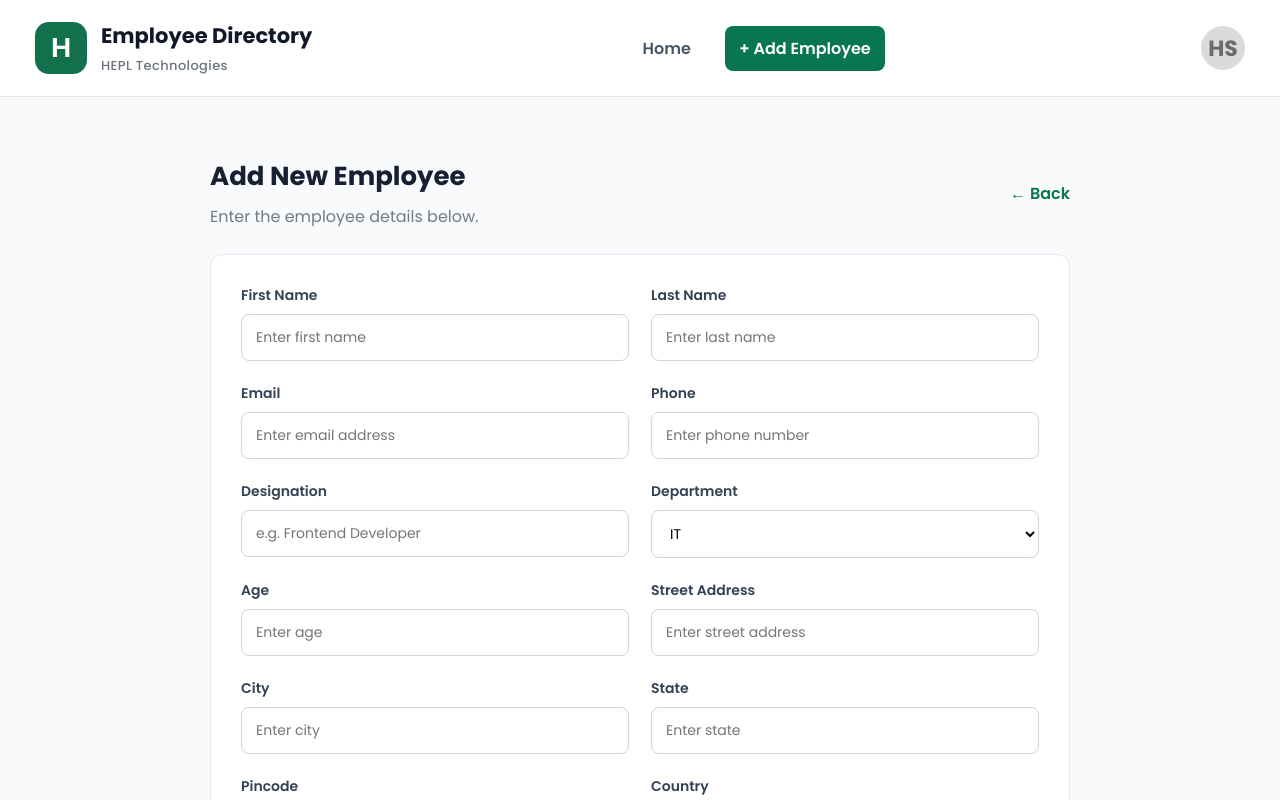
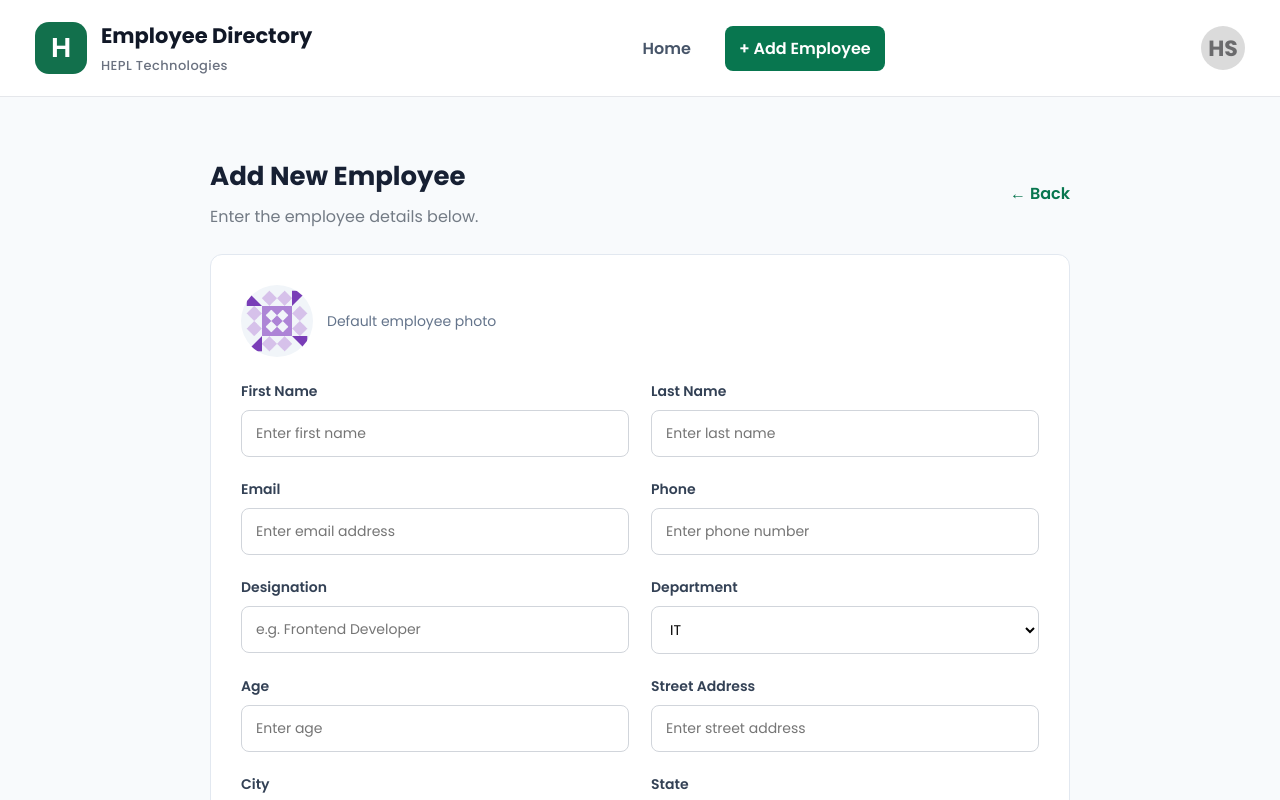
Before and after one commit to hariharan-hsl/employees-directory, a React (Vite) app in the folder Employees-Directory/: page /add in a window 1280 px wide. Shown: the top 800 px of the page. Built offline with nearby package versions, Linux system fonts and the light colour scheme; no server answers.

Commit message:
new employee image added

```diff
--- a/Employees-Directory/src/Pages/AddEmployee.css
+++ b/Employees-Directory/src/Pages/AddEmployee.css
@@ -33,6 +33,23 @@
   border: 1px solid #e2e8f0;
   border-radius: 12px;
   padding: 30px;
+}
+
+.employee-photo-preview {
+  display: flex;
+  align-items: center;
+  gap: 14px;
+  margin-bottom: 24px;
+  color: #64748b;
+  font-size: 14px;
+}
+
+.employee-photo-preview img {
+  width: 72px;
+  height: 72px;
+  border-radius: 50%;
+  object-fit: cover;
+  background: #f1f5f9;
 }
 
 .form-grid {
--- a/Employees-Directory/src/Pages/AddEmployee.jsx
+++ b/Employees-Directory/src/Pages/AddEmployee.jsx
@@ -1,6 +1,7 @@
 
 import { useState } from "react";
 import { useNavigate, Link } from "react-router-dom";
+import userImage from "../assets/user.png";
 import "./AddEmployee.css";
 
 const AddEmployee = ({ addEmployee }) => {
@@ -48,7 +49,7 @@ const AddEmployee = ({ addEmployee }) => {
         email: formData.email.trim(),
         phone: formData.phone.trim(),
         age: Number(formData.age),
-        image: "/default-user.svg",
+        image: userImage,
         address: {
           address: formData.address.trim(),
           city: formData.city.trim(),
@@ -91,6 +92,11 @@ const AddEmployee = ({ addEmployee }) => {
         className="add-employee-form"
         onSubmit={handleSubmit}
       >
+        <div className="employee-photo-preview">
+          <img src={userImage} alt="Default employee profile" />
+          <span>Default employee photo</span>
+        </div>
+
         <div className="form-grid">
 
           <div className="form-group">
--- a/Employees-Directory/src/api.js
+++ b/Employees-Directory/src/api.js
@@ -1,6 +1,7 @@
+import userImage from "./assets/user.png";
 const employees_api = "https://dummyjson.com/users";
 const local_employees_key = "employees-directory:employees";
-const default_employee_image = "/default-user.svg";
+const default_employee_image = userImage;
 
 const getLocalEmployees = () => {
   const savedEmployees = localStorage.getItem(local_employees_key);
```
Also changed, not shown: Employees-Directory/src/assets/user.png (added).
